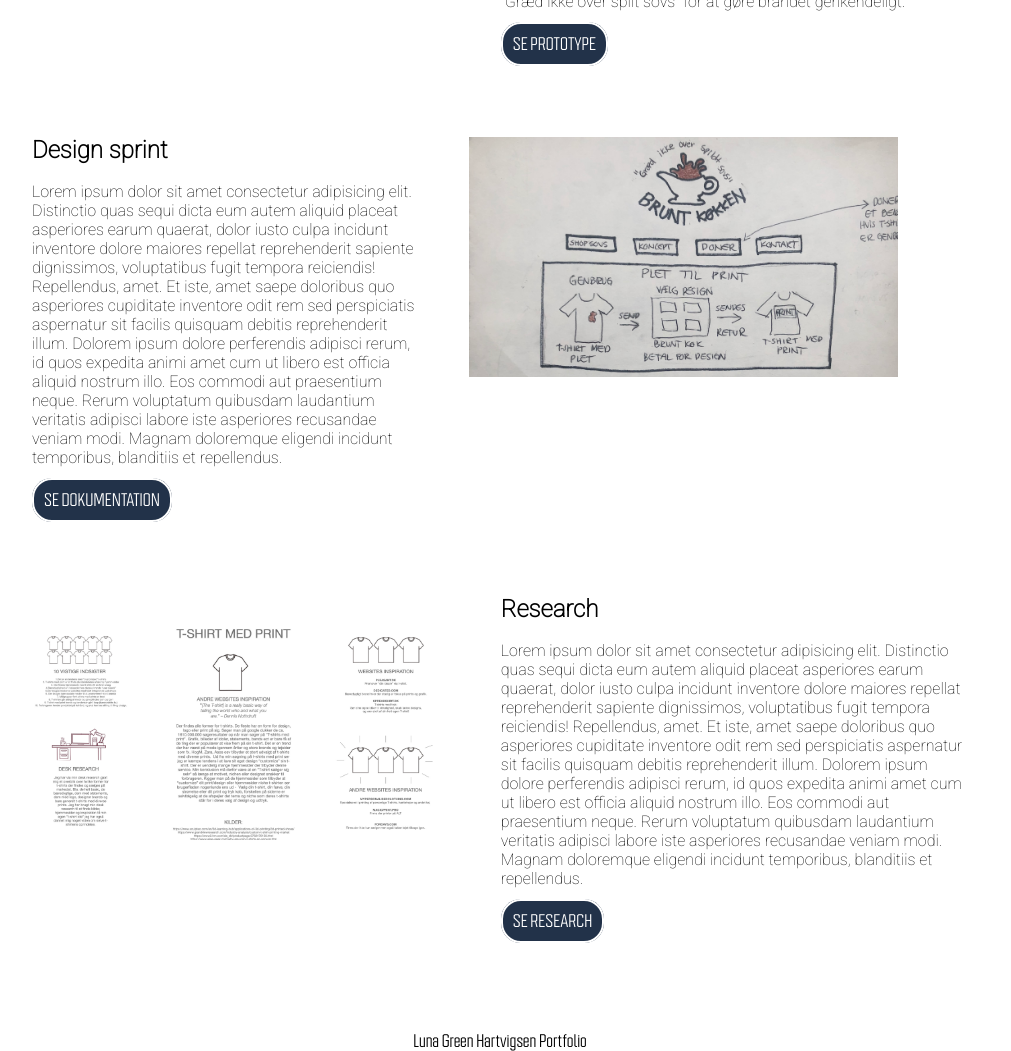
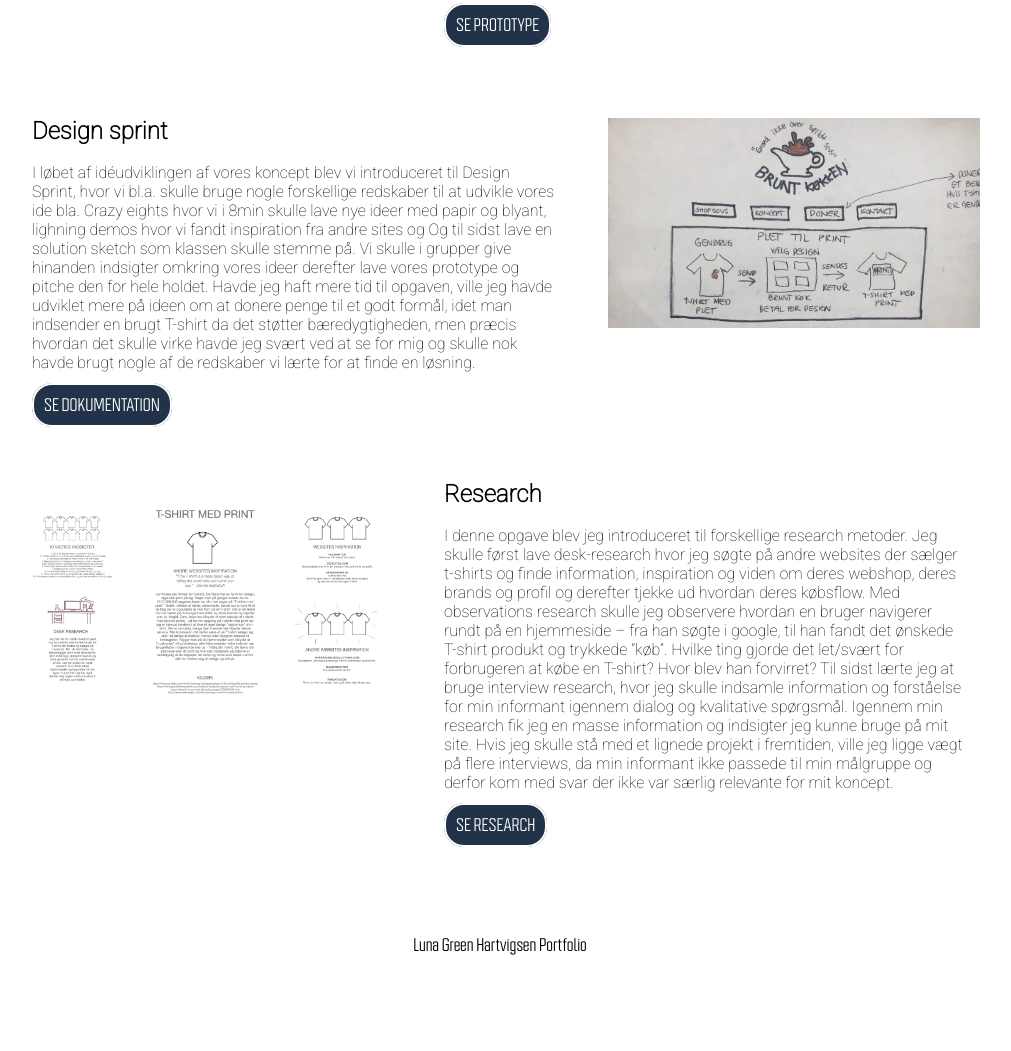
Before and after one commit to lunagh1994/eksamen, a plain HTML site: page tema3.html in a window 1280 px wide. Shown: the part 575-1626 px from the top of the page, without its empty margins (140-1151 px from the left). After the commit the page ends 1530 px from the top, so only its background shows below. Drawn offline with Linux system fonts and the light colour scheme.

Commit message:
ændring ny wrapper

```diff
--- a/style.css
+++ b/style.css
@@ -39,7 +39,7 @@ img {
   margin-left: 2rem;
 }
 
-/************** Tekst forside ****************/
+/************** Tekst forside + splash ****************/
 .splash {
   background-image: url(img//skov.JPG);
   width: 100%;
@@ -88,7 +88,7 @@ img {
   margin-bottom: 6.6rem;
 }
 
-/************** Bokse ****************/
+/************** Bokse margin og p styling ****************/
 .box1 {
   margin-top: 50px;
 }
@@ -118,14 +118,14 @@ p {
 /* ************* Hover på Billede ***************  */
 
 .section_wrapper .box1,
-.section_wrapper .box2 {
+.section_wrapper_2 .box2 {
   overflow: hidden;
   transition: 0.5s;
 }
 
-.section_wrapper .box1:hover,
-.section_wrapper .box2:hover {
-  box-shadow: 0 2px 40px rgba(0, 0, 0, 0.5);
+.section_wrapper .box1 img:hover,
+.section_wrapper_2 .box2 img:hover {
+  box-shadow: 0px -1px 0px 2px rgba(5, 0, 0, 0.28);
 }
 
 /************** Burgermenu ****************/
@@ -302,7 +302,13 @@ h1 {
 
   .section_wrapper {
     display: grid;
-    grid-template-columns: 1fr;
+    grid-template-columns: 2fr 3fr;
+    gap: 20px;
+  }
+
+  .section_wrapper_2 {
+    display: grid;
+    grid-template-columns: 3fr 2fr;
     gap: 20px;
   }
 
@@ -344,22 +350,12 @@ h1 {
     padding-top: 25px;
     font-family: Roboto;
     grid-column: 2/3;
-    grid-row: 3/4;
     margin-bottom: 1.25rem;
   }
 
   .container_portraet {
     display: grid;
     grid-template-columns: 2fr 1fr;
-  }
-
-  /***** denne del er en nødløsning på billed problemerne. ******/
-  .section_wrapper .box1,
-  .section_wrapper .box2 {
-    width: 26.8rem;
-    height: 15rem;
-    overflow: hidden;
-    transition: 0.5s;
   }
 
   .forside_tekst {
--- a/tema3.html
+++ b/tema3.html
@@ -56,12 +56,9 @@
       <section id="web">
         <div class="section_wrapper">
           <div class="box1">
-            <img
-              src="img/ux_prototype.jpeg"
-              alt="testbillede"
-              class="pic_doku"
-            />
+            <img src="img/ux_prototype.jpeg" alt="prototype" />
           </div>
+
           <div class="paragraf_top">
             <div class="p_btn">
               <h2 class="h2">Prototype</h2>
@@ -82,6 +79,7 @@
                 opmærksomhed og taglinen ”Græd ikke over spilt sovs” for at gøre
                 brandet genkendeligt.
               </p>
+
               <div class="btn">
                 <a
                   href="https://xd.adobe.com/view/667d8d7b-7b9c-4054-8ab9-4e8bf0059cdf-332e/screen/558fb1ad-03ca-4330-9c48-30e90325f9b7?fullscreen&hints=off"
@@ -91,7 +89,9 @@
               </div>
             </div>
           </div>
+        </div>
 
+        <div class="section_wrapper_2">
           <div class="box2">
             <img src="img/ux_sketch.jpeg" alt="testbillede" class="pic_doku" />
           </div>
@@ -100,19 +100,20 @@
             <div class="p_btn">
               <h2 class="h2">Design sprint</h2>
               <p>
-                Lorem ipsum dolor sit amet consectetur adipisicing elit.
-                Distinctio quas sequi dicta eum autem aliquid placeat asperiores
-                earum quaerat, dolor iusto culpa incidunt inventore dolore
-                maiores repellat reprehenderit sapiente dignissimos,
-                voluptatibus fugit tempora reiciendis! Repellendus, amet. Et
-                iste, amet saepe doloribus quo asperiores cupiditate inventore
-                odit rem sed perspiciatis aspernatur sit facilis quisquam
-                debitis reprehenderit illum. Dolorem ipsum dolore perferendis
-                adipisci rerum, id quos expedita animi amet cum ut libero est
-                officia aliquid nostrum illo. Eos commodi aut praesentium neque.
-                Rerum voluptatum quibusdam laudantium veritatis adipisci labore
-                iste asperiores recusandae veniam modi. Magnam doloremque
-                eligendi incidunt temporibus, blanditiis et repellendus.
+                I løbet af idéudviklingen af vores koncept blev vi introduceret
+                til Design Sprint, hvor vi bl.a. skulle bruge nogle forskellige
+                redskaber til at udvikle vores ide bla. Crazy eights hvor vi i
+                8min skulle lave nye ideer med papir og blyant, lighning demos
+                hvor vi fandt inspiration fra andre sites og Og til sidst lave
+                en solution sketch som klassen skulle stemme på. Vi skulle i
+                grupper give hinanden indsigter omkring vores ideer derefter
+                lave vores prototype og pitche den for hele holdet. Havde jeg
+                haft mere tid til opgaven, ville jeg havde udviklet mere på
+                ideen om at donere penge til et godt formål, idet man indsender
+                en brugt T-shirt da det støtter bæredygtigheden, men præcis
+                hvordan det skulle virke havde jeg svært ved at se for mig og
+                skulle nok havde brugt nogle af de redskaber vi lærte for at
+                finde en løsning.
               </p>
               <div class="btn">
                 <a
@@ -123,7 +124,9 @@
               </div>
             </div>
           </div>
+        </div>
 
+        <div class="section_wrapper">
           <div class="box1">
             <img
               src="img/ux_research.jpeg"
@@ -135,19 +138,23 @@
             <div class="p_btn">
               <h2 class="h2">Research</h2>
               <p>
-                Lorem ipsum dolor sit amet consectetur adipisicing elit.
-                Distinctio quas sequi dicta eum autem aliquid placeat asperiores
-                earum quaerat, dolor iusto culpa incidunt inventore dolore
-                maiores repellat reprehenderit sapiente dignissimos,
-                voluptatibus fugit tempora reiciendis! Repellendus, amet. Et
-                iste, amet saepe doloribus quo asperiores cupiditate inventore
-                odit rem sed perspiciatis aspernatur sit facilis quisquam
-                debitis reprehenderit illum. Dolorem ipsum dolore perferendis
-                adipisci rerum, id quos expedita animi amet cum ut libero est
-                officia aliquid nostrum illo. Eos commodi aut praesentium neque.
-                Rerum voluptatum quibusdam laudantium veritatis adipisci labore
-                iste asperiores recusandae veniam modi. Magnam doloremque
-                eligendi incidunt temporibus, blanditiis et repellendus.
+                I denne opgave blev jeg introduceret til forskellige research
+                metoder. Jeg skulle først lave desk-research hvor jeg søgte på
+                andre websites der sælger t-shirts og finde information,
+                inspiration og viden om deres webshop, deres brands og profil og
+                derefter tjekke ud hvordan deres købsflow. Med observations
+                research skulle jeg observere hvordan en bruger navigerer rundt
+                på en hjemmeside – fra han søgte i google, til han fandt det
+                ønskede T-shirt produkt og trykkede ”køb”. Hvilke ting gjorde
+                det let/svært for forbrugeren at købe en T-shirt? Hvor blev han
+                forvirret? Til sidst lærte jeg at bruge interview research, hvor
+                jeg skulle indsamle information og forståelse for min informant
+                igennem dialog og kvalitative spørgsmål. Igennem min research
+                fik jeg en masse information og indsigter jeg kunne bruge på mit
+                site. Hvis jeg skulle stå med et lignede projekt i fremtiden,
+                ville jeg ligge vægt på flere interviews, da min informant ikke
+                passede til min målgruppe og derfor kom med svar der ikke var
+                særlig relevante for mit koncept.
               </p>
               <div class="btn">
                 <a
```
Also changed, not shown: tema2.html (+4 -0 lines), tema4.html (+4 -0 lines), tema5.html (+4 -0 lines).
